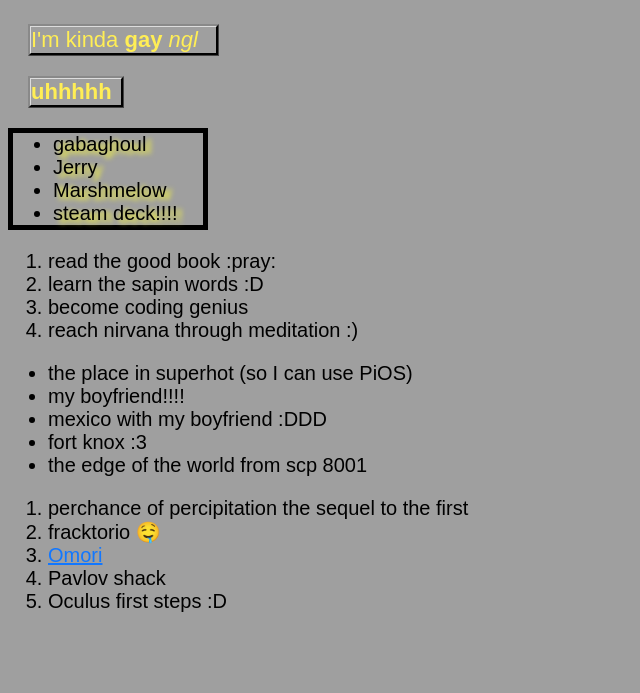
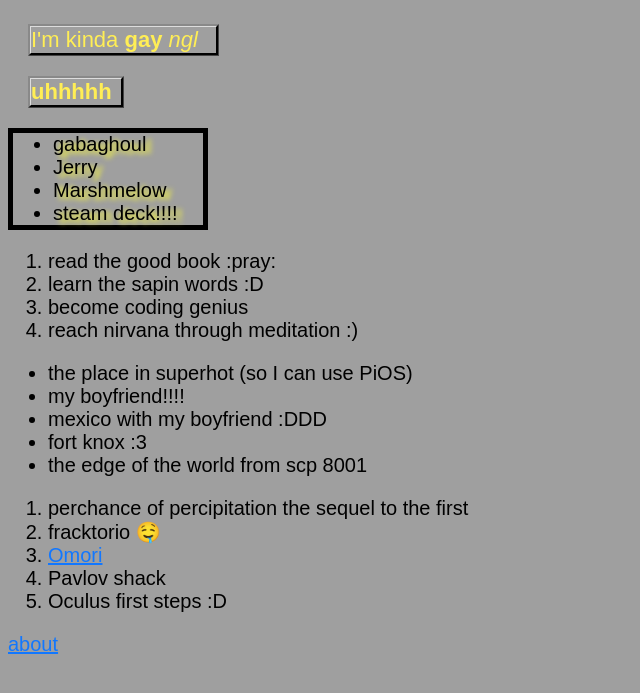
Before and after one commit to IdidTheFlop-Flip/SDCW, a plain HTML site: page index.html in a window 1280 px wide. Shown: the part 75-768 px from the top of the page, without its empty margins (0-640 px from the left). Drawn offline with Linux system fonts and the light colour scheme.

Commit message:
fix the removal of link to uhh.html

```diff
--- a/index.html
+++ b/index.html
@@ -44,6 +44,7 @@
   <li>Pavlov shack</li>
   <li>Oculus first steps :D</li>
 </ol>
+<a href = "html/uhh.html">about</a>
 </body>
 
 </html>
```
